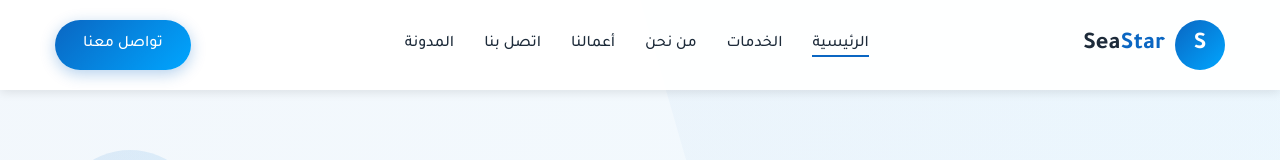
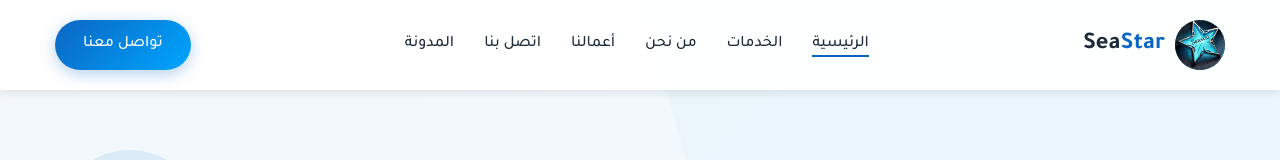
Before and after one commit to misoonm/-, a plain HTML site: page index.html in a window 1280 px wide. Shown: the top 160 px of the page. Drawn offline with Linux system fonts and the light colour scheme.

Commit message:
Update index.html

```diff
--- a/index.html
+++ b/index.html
@@ -817,7 +817,9 @@
         <div class="container">
             <div class="navbar">
                 <div class="logo">
-                    <div class="logo-img">S</div>
+                    <div class="logo-img">
+                        <img src="1.webp" alt="المستشفى العربي الدولي" class="logo-img">
+                    </div>
                     <div class="logo-text">Sea<span>Star</span></div>
                 </div>
                 <ul class="nav-links">
```
